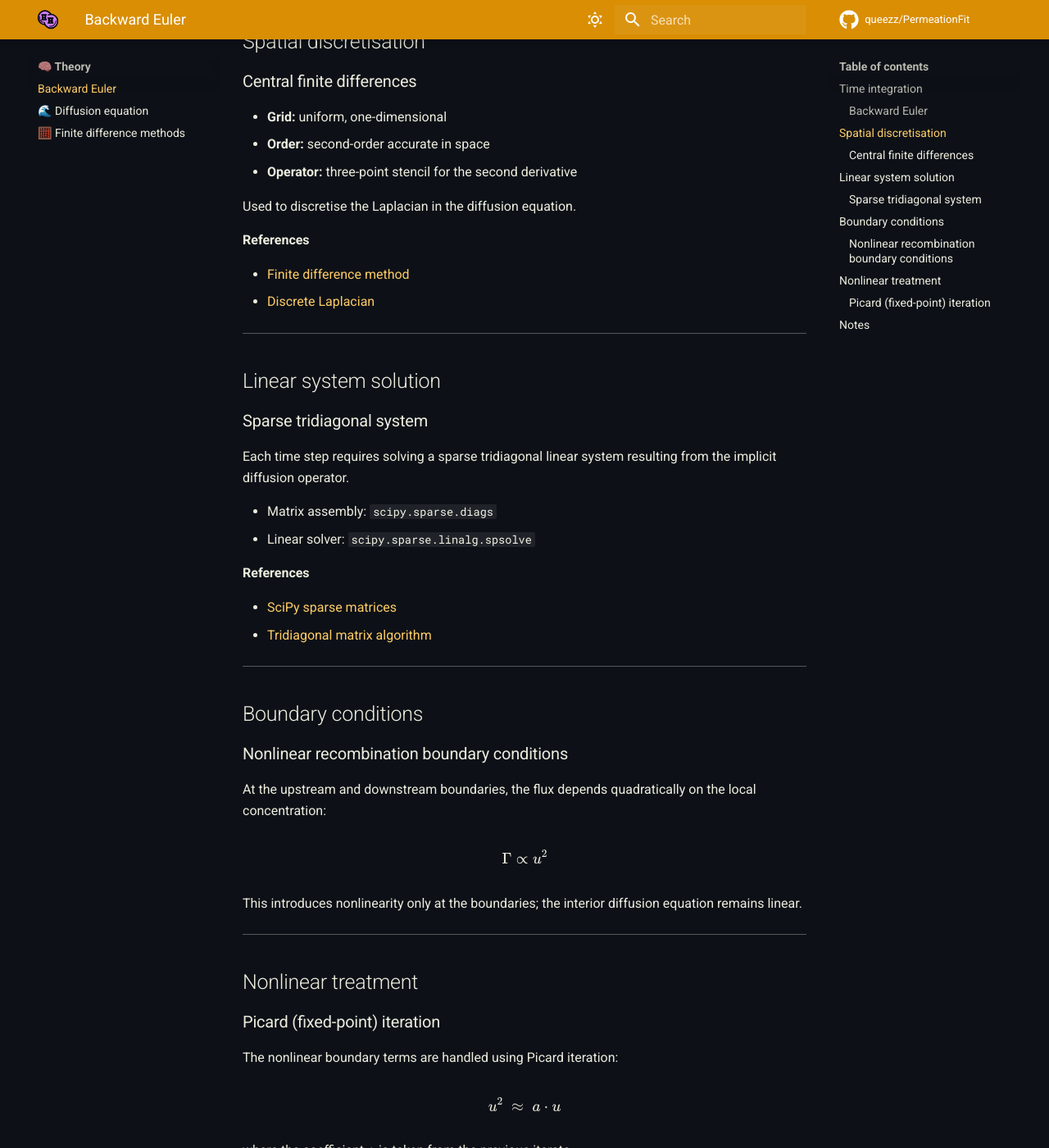
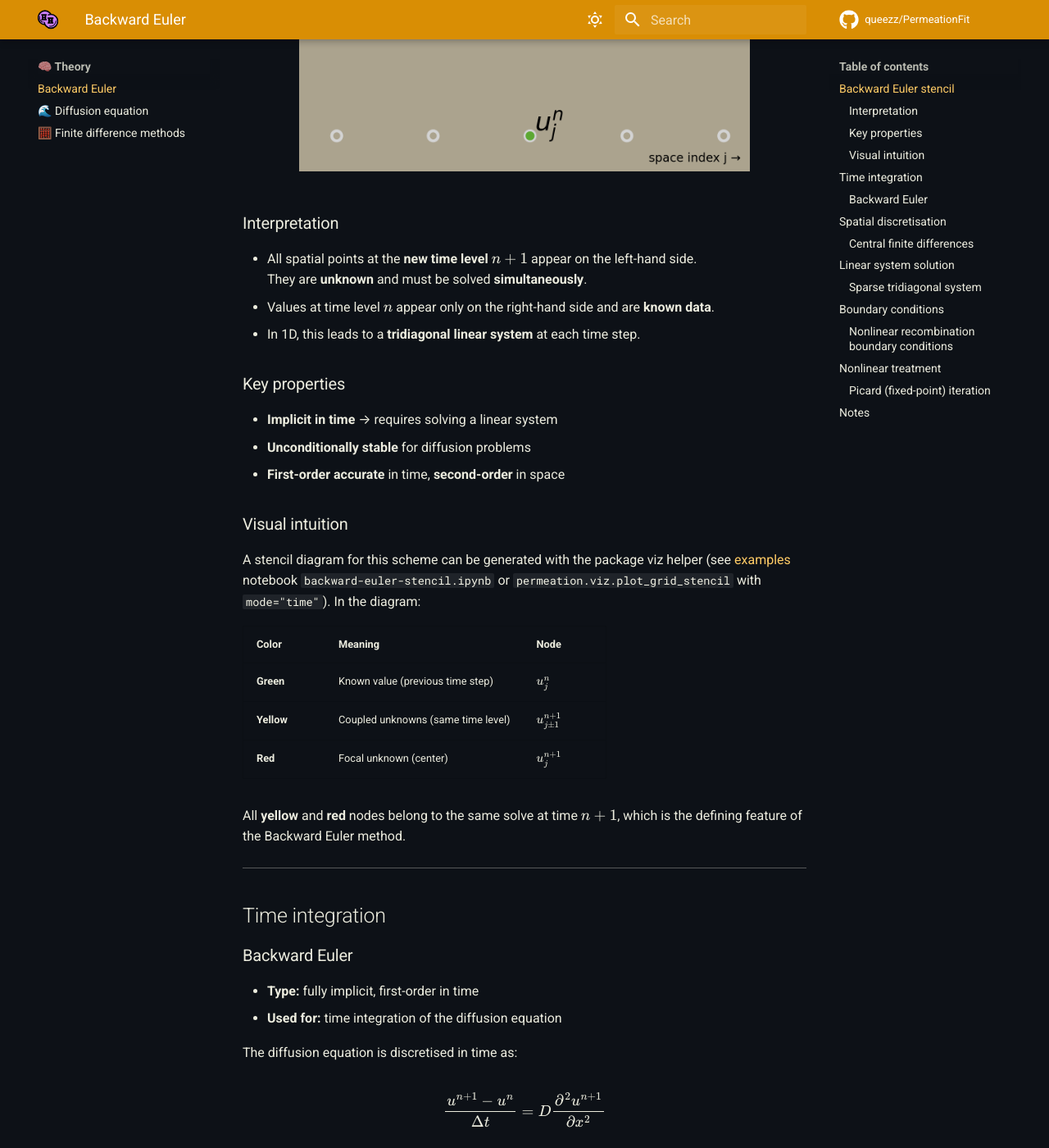
Before and after one commit to queezz/PermeationFit, an MkDocs documentation site: the page built from docs/theory/backward-euler.md, in a window 1280 px wide and 1400 px high, scrolled down 1016 px. Shown: the whole window at 82% size. Built offline with MkDocs 1.6.1 and Material for MkDocs 9.7.7, drawn with Linux system fonts in a browser that asks for light colours; comment, search, counter and statistics services are not loaded; some of the changed text lies outside the part shown.

Commit message:
docs: backward-euler, added stencil

```diff
--- a/docs/theory/backward-euler.md
+++ b/docs/theory/backward-euler.md
@@ -5,7 +5,63 @@ permeation solver implemented in this project.
 It serves as a **reference anchor** for the solver design, terminology, and
 implementation choices.
 
-Derivations, stencil diagrams, and visualizations will be added later.
+---
+
+## Backward Euler stencil
+
+Consider the 1D diffusion equation
+
+\[
+\frac{\partial u}{\partial t} = D \frac{\partial^2 u}{\partial x^2}.
+\]
+
+Using **Backward Euler** in time and **second-order central differences** in space, we write
+
+\[
+\frac{u_j^{n+1} - u_j^n}{\Delta t}
+= D \, \frac{u_{j+1}^{n+1} - 2u_j^{n+1} + u_{j-1}^{n+1}}{\Delta x^2}.
+\]
+
+Rearranging,
+
+\[
+-\alpha\, u_{j-1}^{n+1}
++ (1 + 2\alpha)\, u_j^{n+1}
+- \alpha\, u_{j+1}^{n+1}
+= u_j^n,
+\qquad
+\alpha = D\,\frac{\Delta t}{\Delta x^2}.
+\]
+
+<figure markdown>
+  ![Backward Euler stencil](backwards-euler.png){ width="80%" }
+</figure>
+
+
+### Interpretation
+
+- All spatial points at the **new time level \(n+1\)** appear on the left-hand side.
+  They are **unknown** and must be solved **simultaneously**.
+- Values at time level **\(n\)** appear only on the right-hand side and are **known data**.
+- In 1D, this leads to a **tridiagonal linear system** at each time step.
+
+### Key properties
+
+- **Implicit in time** → requires solving a linear system
+- **Unconditionally stable** for diffusion problems
+- **First-order accurate** in time, **second-order** in space
+
+### Visual intuition
+
+A stencil diagram for this scheme can be generated with the package viz helper (see [examples](https://github.com/queezz/PermeationFit/tree/main/examples) notebook `backward-euler-stencil.ipynb` or `permeation.viz.plot_grid_stencil` with `mode="time"`). In the diagram:
+
+| Color  | Meaning | Node |
+|--------|--------|------|
+| **Green**  | Known value (previous time step) | \(u_j^n\) |
+| **Yellow** | Coupled unknowns (same time level) | \(u_{j\pm1}^{n+1}\) |
+| **Red**    | Focal unknown (center)            | \(u_j^{n+1}\) |
+
+All **yellow** and **red** nodes belong to the same solve at time \(n+1\), which is the defining feature of the Backward Euler method.
 
 ---
 
@@ -120,4 +176,4 @@ iteration.
 - Numerical damping of fast transients is expected (typical for Backward Euler).
 - Nonlinearity is confined to the boundary treatment.
 
-Stencil visualizations and convergence illustrations will be added later.
+Stencil diagrams are generated with `permeation.viz.plot_grid_stencil(..., mode="time")`; see the [examples](https://github.com/queezz/PermeationFit/tree/main/examples) folder for the Backward Euler stencil notebook.
```
Also changed, not shown: docs/theory/backwards-euler.png (added), 1 other file.
